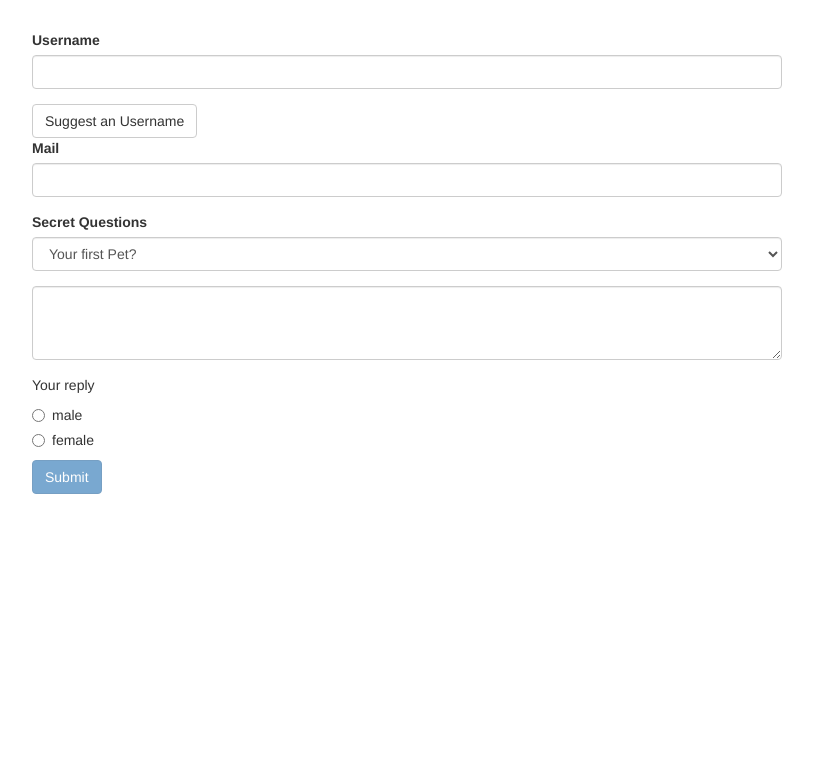
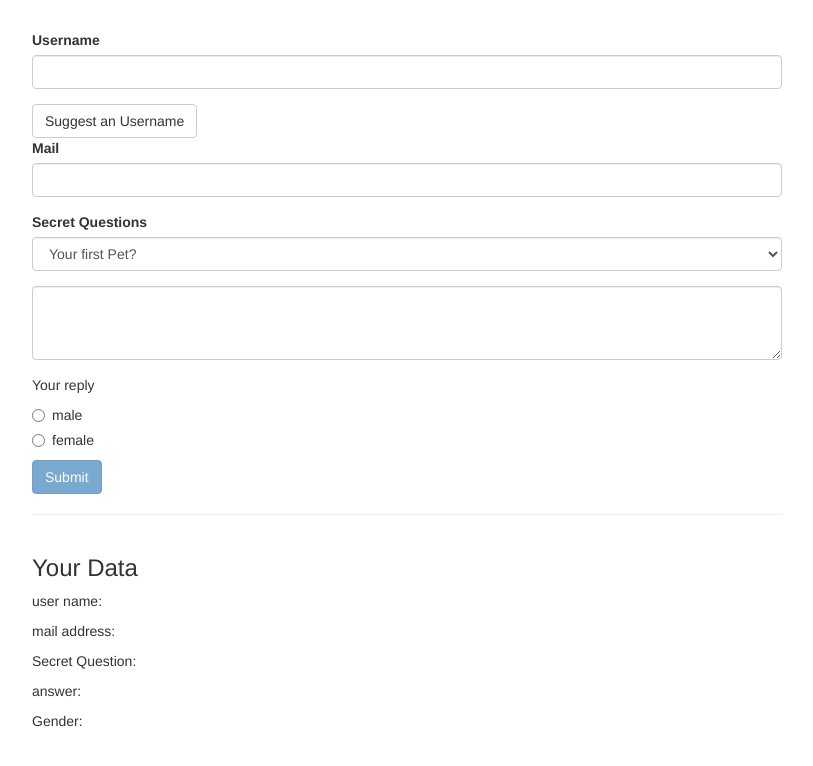
Before and after one commit to PManager1/angular-newStuff-Forms, an Angular app: page / in a window 1280 px wide. Shown: the top 766 px of the page, without its empty margins (233-1046 px from the left). Built offline with nearby package versions, Linux system fonts and the light colour scheme.

Commit message:
15 -18 working END

```diff
--- a/src/app/app.component.html
+++ b/src/app/app.component.html
@@ -72,6 +72,21 @@
           [disabled]="!f.valid"
         >Submit</button>
       </form>
+      <hr>
+      <div class="row">
+      <div class="col-xs-12">
+      <h3> Your Data </h3>
+        <p>user name: {{ user.username}} </p>
+        <p>mail address: {{ user.email}} </p>
+        <p> Secret Question: {{ user.sercretQuestion}}</p>
+        <p> answer:  {{ user.answer}} </p>
+        <p>Gender:  {{ user.gender}} </p>
+
+        </div>
+      </div>
     </div>
   </div>
+
+
+
 </div>
--- a/src/app/app.component.ts
+++ b/src/app/app.component.ts
@@ -11,11 +11,25 @@ export class AppComponent {
   answer = '';
   genders = ['male', 'female'];
   genderSelected = 'male';
+  user = {
+    username:'',
+    email: '',
+    sercretQuestion: '',
+    answer: '',
+    gender: ''
+  };
 
   @ViewChild('f') signupForm:NgForm;
 
   onSubmit(){
-    console.log('signupForm =', this.signupForm);
+    console.log('25- signupForm =', this.signupForm);
+    console.log('26-  now lets update our html page with the values. ');
+    this.user.username = this.signupForm.value.userData.username;
+    this.user.email = this.signupForm.value.userData.email;
+    this.user.sercretQuestion = this.signupForm.value.sercret;
+    this.user.answer = this.signupForm.value.questionAnswer;
+    this.user.gender = this.signupForm.value.gender;
+    console.log('32-  user = ', this.user);
   }
 
 
```
